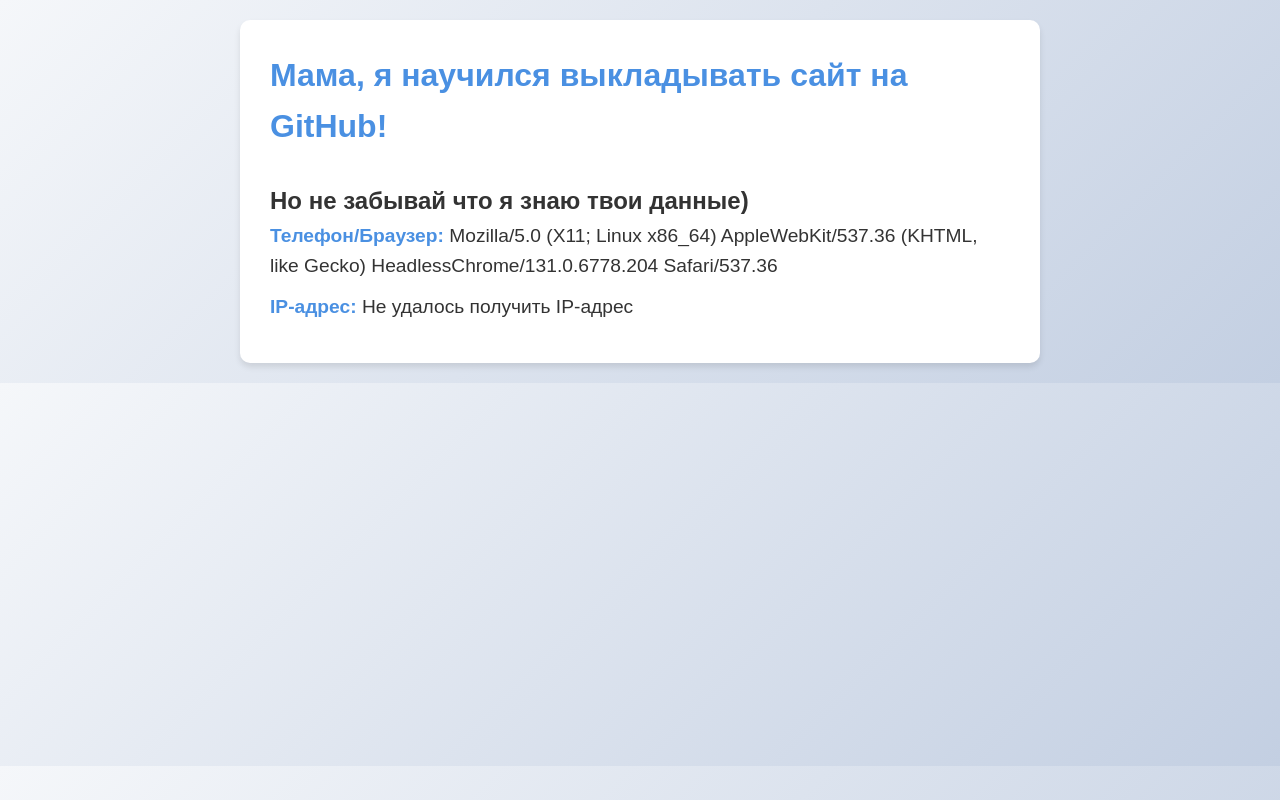
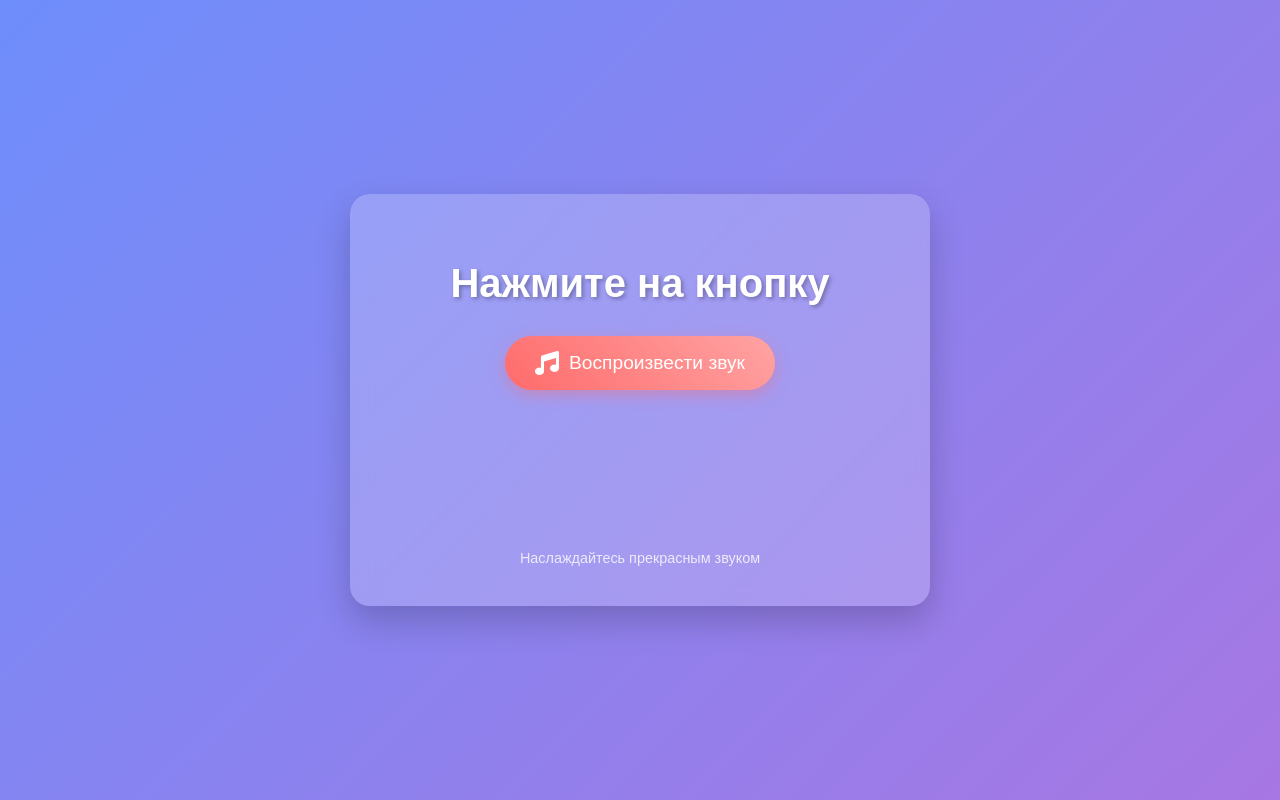
Before and after one commit to Hokch1k/Hokch1k.github.io, a plain HTML site: page index.html in a window 1280 px wide. Drawn offline with Linux system fonts and the light colour scheme; no server answers.

Commit message:
Update index.html

```diff
--- a/index.html
+++ b/index.html
@@ -3,21 +3,176 @@
 <head>
     <meta charset="UTF-8">
     <meta name="viewport" content="width=device-width, initial-scale=1.0">
-    <title>На сайт смотри лучше</title>
-    <link rel="stylesheet" href="style.css">
+    <title>Музыка</title>
+    <style>
+        body {
+            font-family: 'Arial', sans-serif;
+            background: linear-gradient(135deg, #6e8efb, #a777e3);
+            margin: 0;
+            padding: 0;
+            height: 100vh;
+            display: flex;
+            justify-content: center;
+            align-items: center;
+            color: white;
+            text-align: center;
+        }
+
+        .container {
+            background-color: rgba(255, 255, 255, 0.2);
+            backdrop-filter: blur(10px);
+            border-radius: 20px;
+            padding: 40px;
+            box-shadow: 0 15px 35px rgba(0, 0, 0, 0.2);
+            max-width: 500px;
+            width: 90%;
+        }
+
+        h1 {
+            margin-bottom: 30px;
+            font-size: 2.5rem;
+            text-shadow: 2px 2px 4px rgba(0, 0, 0, 0.3);
+        }
+
+        .btn-sound {
+            background: linear-gradient(45deg, #ff6b6b, #ffa3a3);
+            border: none;
+            color: white;
+            padding: 15px 30px;
+            font-size: 1.2rem;
+            border-radius: 50px;
+            cursor: pointer;
+            transition: all 0.3s ease;
+            box-shadow: 0 5px 15px rgba(255, 107, 107, 0.4);
+            display: flex;
+            align-items: center;
+            justify-content: center;
+            margin: 0 auto;
+        }
+
+        .btn-sound:hover {
+            transform: translateY(-3px);
+            box-shadow: 0 8px 20px rgba(255, 107, 107, 0.6);
+        }
+
+        .btn-sound:active {
+            transform: translateY(1px);
+        }
+
+        .btn-sound i {
+            margin-right: 10px;
+            font-size: 1.5rem;
+        }
+
+        .visualizer {
+            width: 100%;
+            height: 100px;
+            margin-top: 30px;
+            display: flex;
+            justify-content: center;
+            align-items: flex-end;
+            gap: 5px;
+        }
+
+        .bar {
+            width: 8px;
+            background: white;
+            border-radius: 5px;
+            transition: height 0.2s ease;
+        }
+
+        footer {
+            margin-top: 30px;
+            font-size: 0.9rem;
+            opacity: 0.8;
+        }
+    </style>
+    <link rel="stylesheet" href="https://cdnjs.cloudflare.com/ajax/libs/font-awesome/6.0.0-beta3/css/all.min.css">
 </head>
 <body>
+    <div class="container">
+        <h1>Нажмите на кнопку</h1>
+        <button class="btn-sound" id="playSound">
+            <i class="fas fa-music"></i>
+            Воспроизвести звук
+        </button>
 
-    <main class="content">
-        <section class="message">
-            <h2>Мама, я научился выкладывать сайт на GitHub!</h2>
-        </section>
+        <div class="visualizer" id="visualizer">
+            <!-- Будет заполнено JavaScript -->
+        </div>
 
-        <section class="info">
-            <h2>Но не забывай что я знаю твои данные)</h2>
-            <p><strong>Телефон/Браузер:</strong> <span id="user-agent">Загрузка...</span></p>
-            <p><strong>IP-адрес:</strong> <span id="ip-address">Загрузка...</span></p>
-        </section>
-    <script src="script.js"></script>
+        <footer>
+            Наслаждайтесь прекрасным звуком
+        </footer>
+    </div>
+
+    <audio id="audio" src="sound.mp3"></audio>
+
+    <script>
+        const playButton = document.getElementById('playSound');
+        const audio = document.getElementById('audio');
+        const visualizer = document.getElementById('visualizer');
+
+        // Создаем визуализатор
+        for (let i = 0; i < 30; i++) {
+            const bar = document.createElement('div');
+            bar.className = 'bar';
+            visualizer.appendChild(bar);
+        }
+
+        const bars = document.querySelectorAll('.bar');
+
+        // Анализ звука
+        let audioContext, analyser, dataArray;
+
+        playButton.addEventListener('click', function() {
+            if (audio.paused) {
+                audio.play();
+                playButton.innerHTML = '<i class="fas fa-pause"></i> Пауза';
+
+                // Инициализация AudioContext при первом нажатии
+                if (!audioContext) {
+                    setupAudioContext();
+                }
+
+                animateBars();
+            } else {
+                audio.pause();
+                playButton.innerHTML = '<i class="fas fa-music"></i> Воспроизвести звук';
+            }
+        });
+
+        function setupAudioContext() {
+            audioContext = new (window.AudioContext || window.webkitAudioContext)();
+            const source = audioContext.createMediaElementSource(audio);
+            analyser = audioContext.createAnalyser();
+            analyser.fftSize = 64;
+            source.connect(analyser);
+            analyser.connect(audioContext.destination);
+            dataArray = new Uint8Array(analyser.frequencyBinCount);
+        }
+
+        function animateBars() {
+            if (!audio.paused) {
+                requestAnimationFrame(animateBars);
+            }
+
+            if (analyser) {
+                analyser.getByteFrequencyData(dataArray);
+
+                for (let i = 0; i < bars.length; i++) {
+                    const index = Math.floor(i * (dataArray.length / bars.length));
+                    const height = (dataArray[index] / 255) * 100;
+                    bars[i].style.height = `${height}px`;
+                    bars[i].style.opacity = 0.5 + (height / 200);
+                }
+            }
+        }
+
+        // Сброс кнопки при завершении воспроизведения
+        audio.addEventListener('ended', function() {
+            playButton.innerHTML = '<i class="fas fa-music"></i> Воспроизвести звук';
+        });
+    </script>
 </body>
 </html>
```
